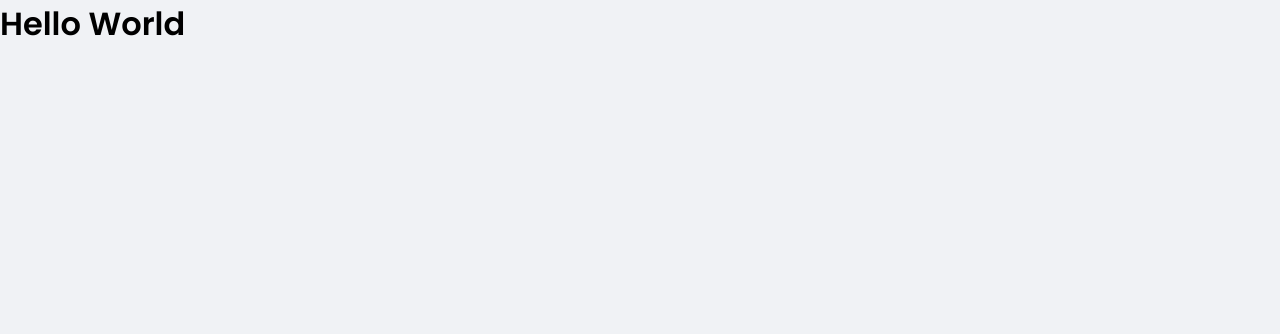
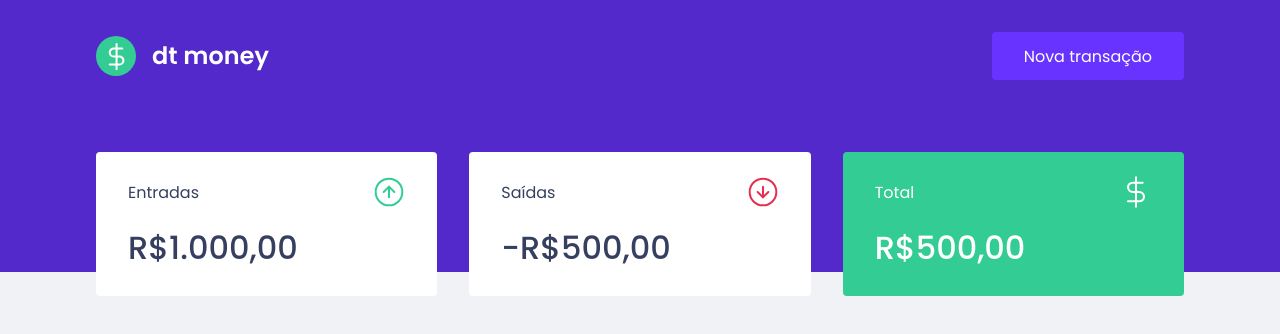
Before and after one commit to everton-araujo/dt-money, a React (Create React App) app: page / in a window 1280 px wide. Shown: the top 334 px of the page. Built offline with nearby package versions, Linux system fonts and the light colour scheme.

Commit message:
Dashboard component

```diff
--- a/public/index.html
+++ b/public/index.html
@@ -7,7 +7,7 @@
     <meta name="viewport" content="width=device-width, initial-scale=1" />
 
     <link rel="shortcut icon" href="favicon.png" type="image/png">
-    <link href="https://fonts.googleapis.com/css2?family=Poppins:wght@400;600&display=swap" rel="stylesheet">
+    <link href="https://fonts.googleapis.com/css2?family=Poppins:wght@400;500;600&display=swap" rel="stylesheet">
 
     <title>dtmoney</title>
   </head>
--- a/src/App.tsx
+++ b/src/App.tsx
@@ -1,10 +1,14 @@
+import { Dashboard } from "./components/Dashboard";
+import { Header } from "./components/Header";
+
 import { GlobalStyle } from "./styles/global";
 
 export default function App() {
   return (
-    <div className="App">
-      <h1>Hello World</h1>
+    <>
+      <Header />
+      <Dashboard />
       <GlobalStyle />
-    </div>
+    </>
   );
 }
--- /dev/null
+++ b/src/components/Dashboard/index.tsx
@@ -0,0 +1,10 @@
+import { Summary } from "../Summary";
+import { Container } from "./styles";
+
+export function Dashboard() {
+  return (
+    <Container>
+      <Summary />
+    </Container>
+  );
+}
--- /dev/null
+++ b/src/components/Dashboard/styles.ts
@@ -0,0 +1,7 @@
+import styled from 'styled-components';
+
+export const Container = styled.main`
+  max-width: 1120px;
+  margin: 0 auto;
+  padding: 2.5rem 1rem;
+`;
--- /dev/null
+++ b/src/components/Summary/index.tsx
@@ -0,0 +1,38 @@
+import incomeImg from '../../assets/income.svg';
+import outcomeImg from '../../assets/outcome.svg';
+import totalImg from '../../assets/total.svg';
+
+import { Container } from "./styles";
+
+export function Summary() {
+  return (
+    <Container>
+      <div>
+        <header>
+          <p>Entradas</p>
+          <img src={incomeImg} alt="Entrada" />
+        </header>
+
+        <strong>R$1.000,00</strong>
+      </div>
+
+      <div>
+        <header>
+          <p>Saídas</p>
+          <img src={outcomeImg} alt="Saídas" />
+        </header>
+
+        <strong>-R$500,00</strong>
+      </div>
+
+      <div className='highlight-background'>
+        <header>
+          <p>Total</p>
+          <img src={totalImg} alt="Entrada" />
+        </header>
+
+        <strong>R$500,00</strong>
+      </div>
+    </Container>
+  );
+}
--- /dev/null
+++ b/src/components/Summary/styles.ts
@@ -0,0 +1,34 @@
+import styled from "styled-components";
+
+export const Container = styled.div`
+  display: grid;
+  grid-template-columns: repeat(3, 1fr);
+  gap: 2rem;
+  margin-top: -10rem;
+
+  div {
+    background: var(--shape);
+    padding: 1.5rem 2rem;
+    border-radius: 0.25rem;
+    color: var(--text-title);
+
+    header {
+      display: flex;
+      align-items: center;
+      justify-content: space-between;
+    }
+
+    strong {
+      display: block;
+      margin-top: 1rem;
+      font-size: 2rem;
+      font-weight: 500;
+      line-height: 3rem;
+    }
+
+    &.highlight-background {
+      background: var(--green);
+      color: #FFF;
+    }
+  }
+`;
--- a/src/styles/global.ts
+++ b/src/styles/global.ts
@@ -5,6 +5,7 @@ export const GlobalStyle = createGlobalStyle`
     --red: #E32E4D;
     --blue: #5429CC;
     --blue-light: #6933FF;
+    --green: #33CC95;
 
     --background: #F0F2F5;
     --shape: #FFF;
```
